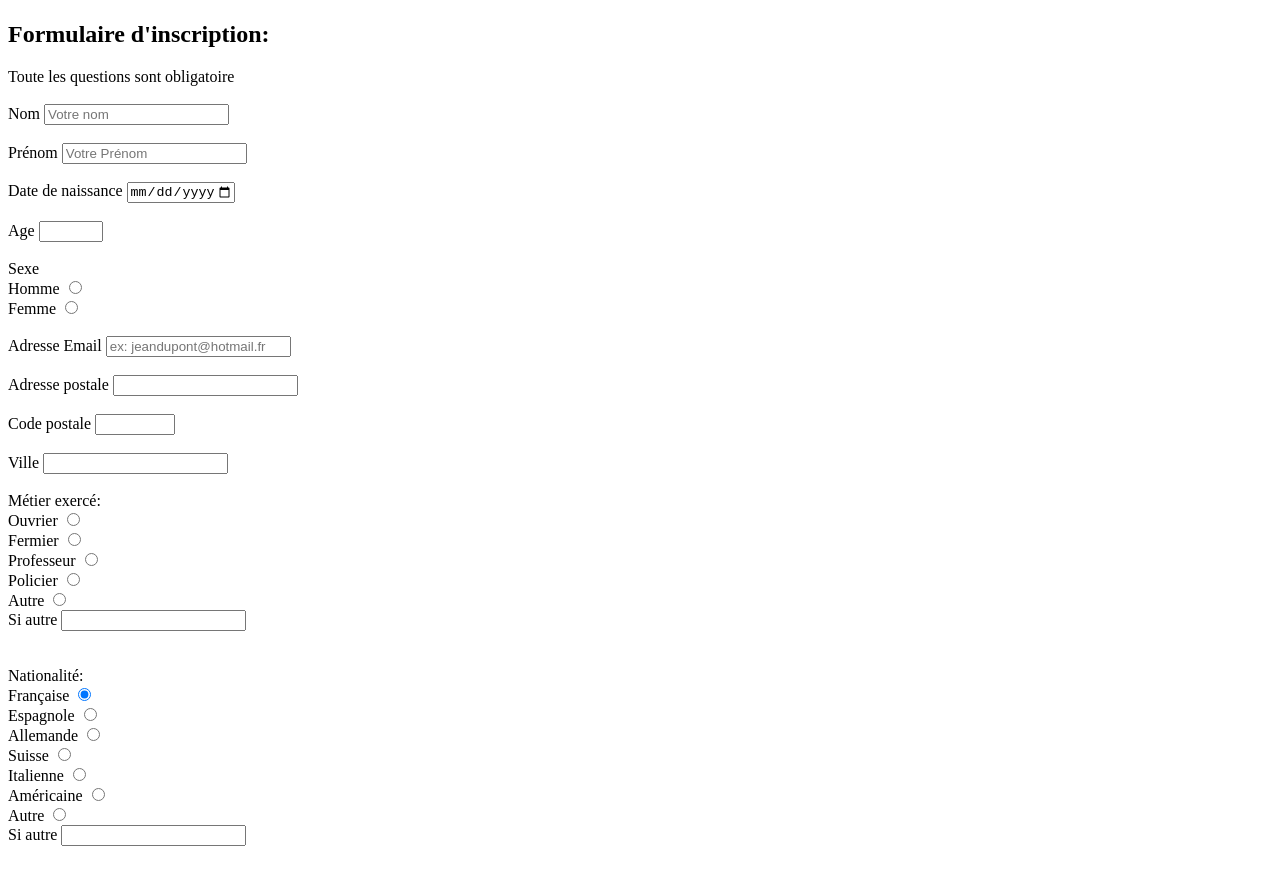
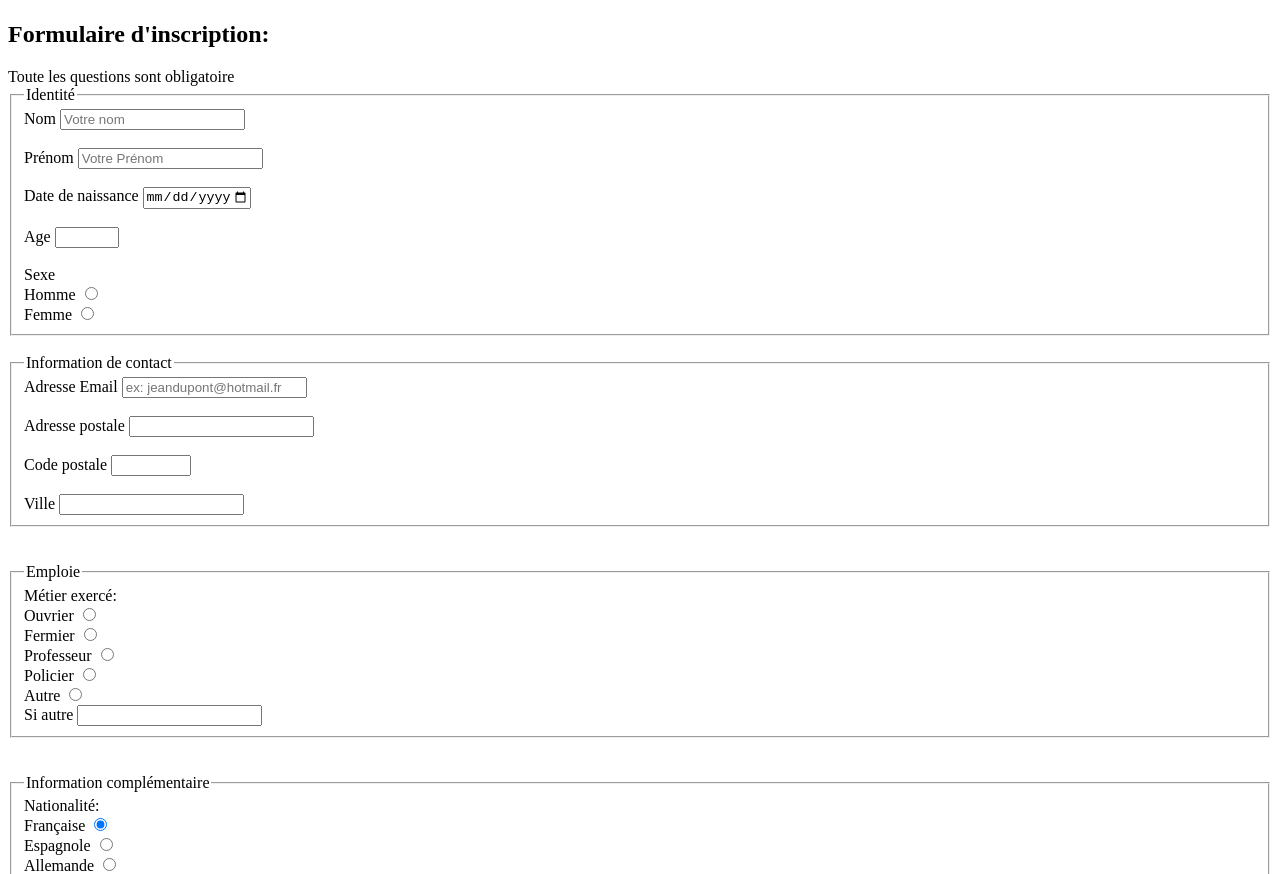
Before and after one commit to Mazurier/Formulaire-HDF, a plain HTML site: page formulaire nord pas de calais/Index.html in a window 1280 px wide. Shown: the part 403-1277 px from the top of the page. Drawn offline with Linux system fonts and the light colour scheme.

Commit message:
Ajout fieldset & legend

```diff
--- a/formulaire nord pas de calais/Index.html
+++ b/formulaire nord pas de calais/Index.html
@@ -19,7 +19,8 @@
 
     <form action="finito.html"> <!--Envoie données a page finito.html-->
 
-        <br>
+        <fieldset>
+            <legend>Identité</legend>
             <label for="nomfamille">Nom</label>
             <input type="text" name="nom" minlength="2" maxlength="150" placeholder="Votre nom" id="nomfamille">
 
@@ -49,8 +50,10 @@
                 <label for="femme">Femme</label>
                 <input type="radio" name="sexe" id="femme">
             </div>
-
+        </fieldset>
         <br>
+        <fieldset>
+            <legend>Information de contact</legend>
             <label for="adressmail">Adresse Email</label>
             <input type="email" name="email" placeholder="ex: jeandupont@hotmail.fr" id="adressmail" required>
 
@@ -68,10 +71,12 @@
             <br>
             <label for="ville">Ville</label>
             <input type="text" name="ville" id="ville" required> <!--Ajout de selection avec JS a faire-->
+        </fieldset>
 
         <br>
         <br>
-        <div>
+        <fieldset>
+            <legend>Emploie</legend>
             Métier exercé:
             <br>
             <label for="ouvrier">Ouvrier</label>
@@ -91,10 +96,11 @@
             <br>
             <label for="metierautre">Si autre</label>
             <input type="text" name="metierautre" id="metierautre">
-        </div>
+        </fieldset>
         <br>
         <br>
-        <div>
+        <fieldset>
+            <legend>Information complémentaire</legend>
             Nationalité: <!--utilisation checkbox mauvaise, impossible de forcer 1 choix parmis, go radio malgré non bi-natio-->
             <br>
             <label for="fr">Française</label>
@@ -121,10 +127,8 @@
             <label for="natioautrereponse">Si autre</label>
             <input type="text" name="natioautre" id="natioautrereponse">
             <br>
-        </div>
             <br>
             <br>
-        <div>
             Pays de naissance:
             <br>
             <label for="PNfr">France</label>
@@ -151,7 +155,6 @@
             <label for="PNautrereponse">Si autre</label>
             <input type="text" name="PaysNaissanceautre" id="PNautrereponse">
             <br>
-        </div>
             <br> <!--premier chiffre 1 pour les hommes, 2 pour les femmes, 3, 4, 7 ou 8 pour les personnes en cours d'immatriculation en France-->
             <label for="numsecu">Numéro de Sécurité social</label>
             <input type="number" name="numsecu" id="numsecu" min="100000000000000" max="899999999999999" required> <!--15 chiffre, voir https://fr.wikipedia.org/wiki/Num%C3%A9ro_de_s%C3%A9curit%C3%A9_sociale_en_France-->
@@ -167,7 +170,7 @@
             <br>
             <label for="dateexpipassport">Date de validité du passeport</label>
             <input type="date" name="dateexpipassport" id="dateexpipassport" min="2023-04-11" max="2050-01-01" required>
-
+        </fieldset>
         <br>
         <br>
         <button type="submit">
```
Lines whose indentation alone changed are shown as unchanged.
